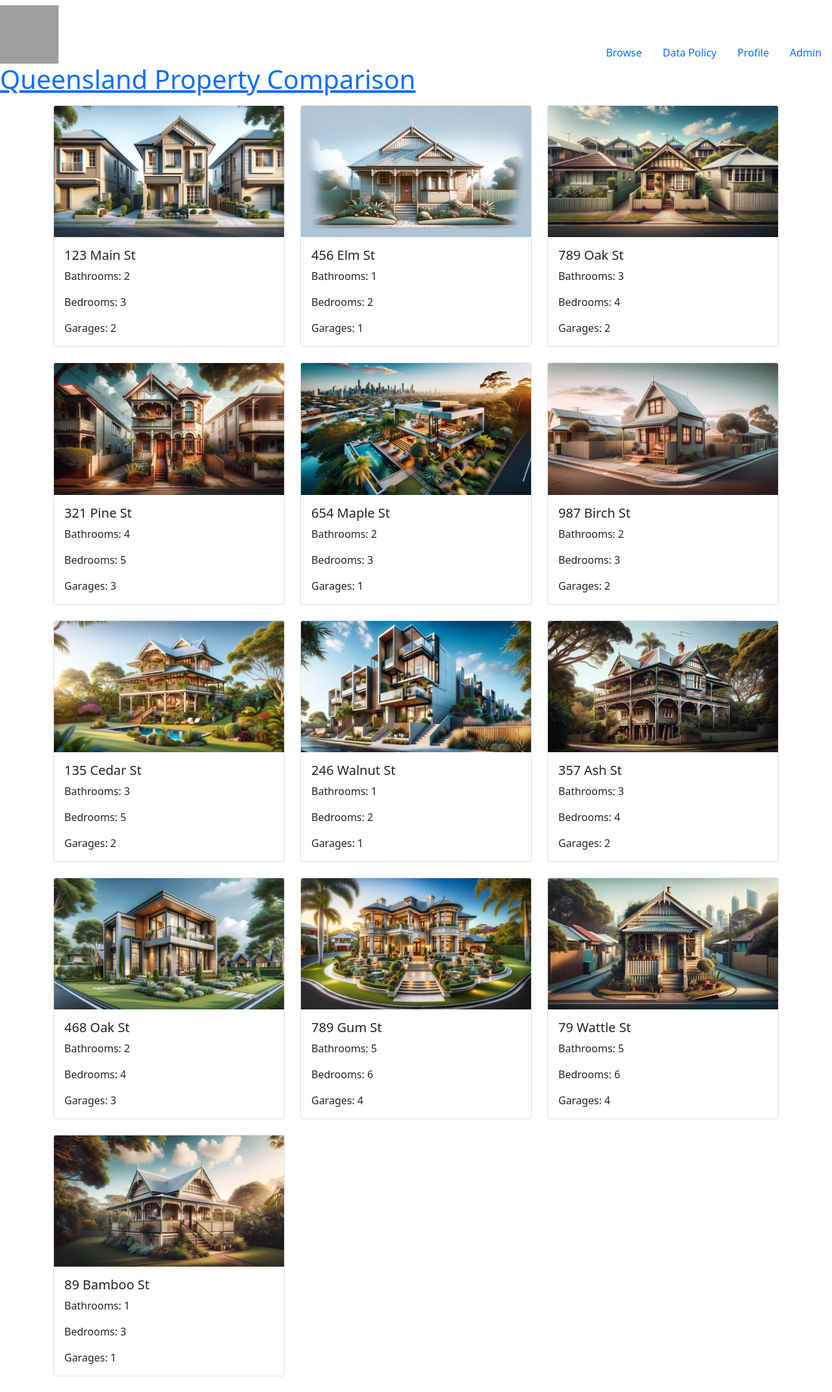
After one commit to simonpett/QPC, a Flask app: page /browse in a window 1280 px wide. The commit adds this page. Shown: the whole page at 65% size. Run offline with Flask 3, Linux system fonts and the light colour scheme; data comes from the database, SQL or seed files in the repository; grey boxes are pictures that could not be loaded.

Commit message:
browse done

```diff
--- a/app.py
+++ b/app.py
@@ -1,10 +1,29 @@
 from flask import Flask, render_template, request
+import sqlite3
 
 app = Flask(__name__)
 
-@app.route('/')                                                                 #use the route() decorator to tell Flask what URL should trigger our functions
-def index():                                                                    # createa a route for the landing / home page
-    return render_template('index.html')
+
 
 if __name__ == '__main__':
     app.run()
+
+@app.route('/')
+def index():
+    return render_template('index.html')
+
+
+@app.route('/browse')
+def browse():
+    conn = get_db_connection()
+    properties = conn.execute('SELECT * FROM properties').fetchall()
+    conn.close()
+    return render_template('browse.html', properties=properties)
+
+
+
+
+def get_db_connection():
+    conn = sqlite3.connect('QPC.db')
+    conn.row_factory = sqlite3.Row
+    return conn
--- a/templates/base.html
+++ b/templates/base.html
@@ -24,16 +24,16 @@
         </div>
         <ul class="nav">
           <li class="nav-item">
-            <a class="nav-link" href="browse.html">About Us</a>
+            <a class="nav-link" href="{{ url_for('browse') }}">Browse</a>
           </li>
           <li class="nav-item">
-            <a class="nav-link" href="data.html">Log In</a>
+            <a class="nav-link" href="data.html">Data Policy</a>
           </li>
           <li class="nav-item">
-            <a class="nav-link" href="profile.html">Our Menu</a>
+            <a class="nav-link" href="profile.html">Profile</a>
           </li>
           <li class="nav-item">
-            <a class="nav-link" href="admin.html">Order</a>
+            <a class="nav-link" href="admin.html">Admin</a>
           </li>
         </ul>
       </nav>
--- /dev/null
+++ b/templates/browse.html
@@ -0,0 +1,24 @@
+{% extends 'base.html' %}
+
+{% block content %}
+
+<div class="row">
+    {% for property in properties %}
+        {% set imagepath = 'images/' ~ property.image %}
+        <div class="col-md-4">
+            <div class="card mb-4">
+                <img src="{{ url_for('static', filename=imagepath) }}" class="card-img-top" alt="Property Image">
+                <div class="card-body">
+                    <h5 class="card-title">{{ property.address1 }}</h5>
+                    <p class="card-text">Bathrooms: {{ property.bathrooms }}</p>
+                    <p class="card-text">Bedrooms: {{ property.bedrooms }}</p>
+                    <p class="card-text">Garages: {{ property.carspace }}</p>
+                </div>
+            </div>
+        </div>
+    {% endfor %}
+</div>
+
+
+
+{% endblock %}
```
